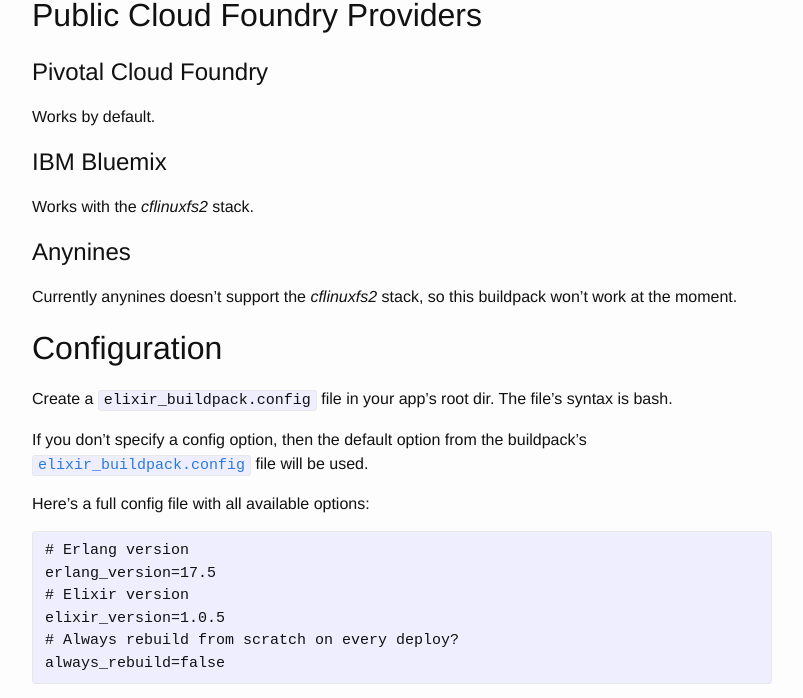
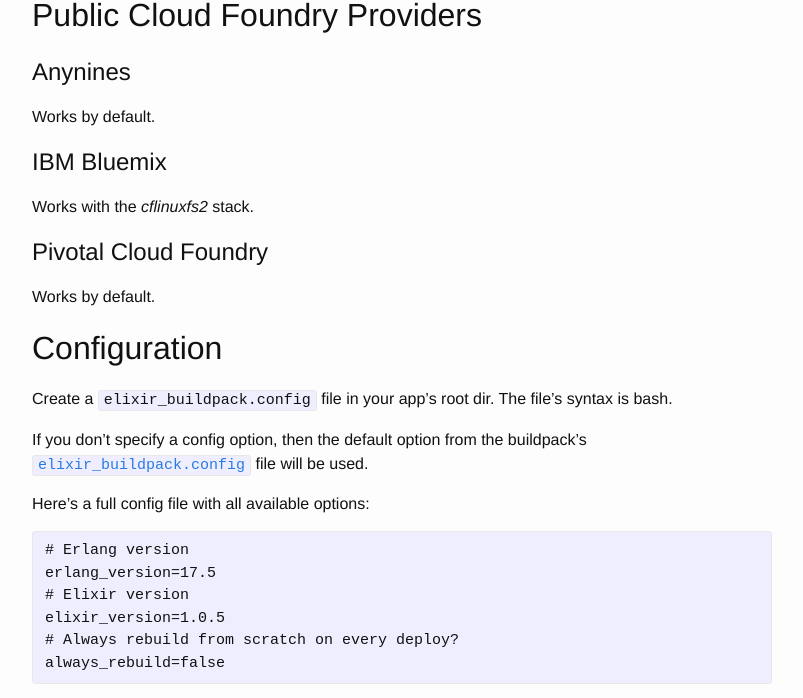
Before and after one commit to gogolok/cloudfoundry-buildpack-elixir-website, a Jekyll site: the page built from index.md, in a window 1280 px wide and 900 px high, scrolled down 1075 px, cut to the strip 202-900 px from the top of the window. Shown: the whole strip, without its empty margins (238-1041 px from the left). Built offline with Jekyll 4.4.1, drawn with Linux system fonts in a browser that asks for light colours.

Commit message:
anynines works by default

```diff
--- a/index.md
+++ b/index.md
@@ -53,9 +53,10 @@ Works by default.
 
 Works with the *cflinuxfs2* stack.
 
-## Anynines
+## Pivotal Cloud Foundry
 
-Currently anynines doesn't support the *cflinuxfs2* stack, so this buildpack won't work at the moment.
+Works by default.
+
 
 # Configuration
 
```
Also changed, not shown: other parts of index.md (+1 -1 lines).
